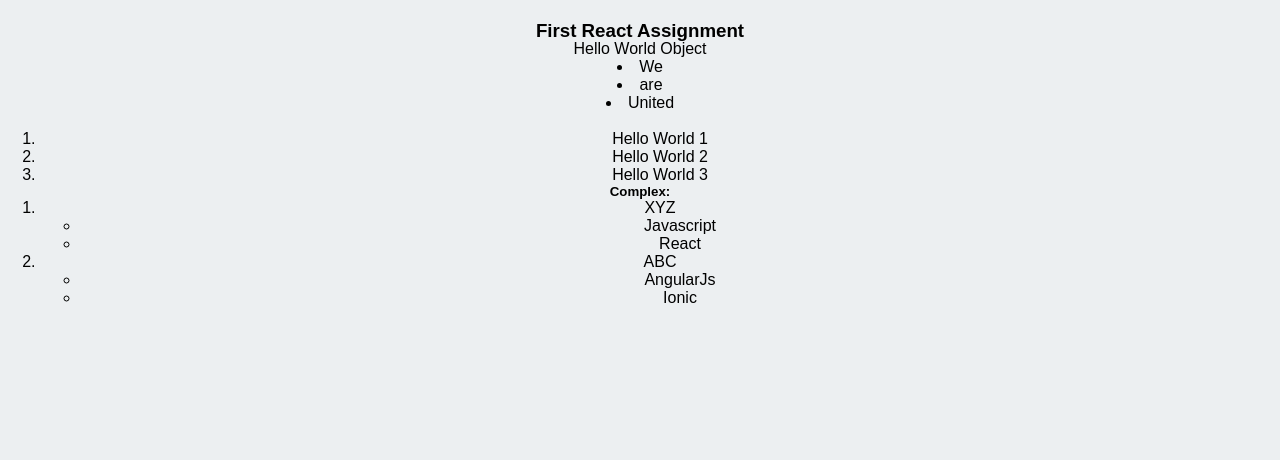
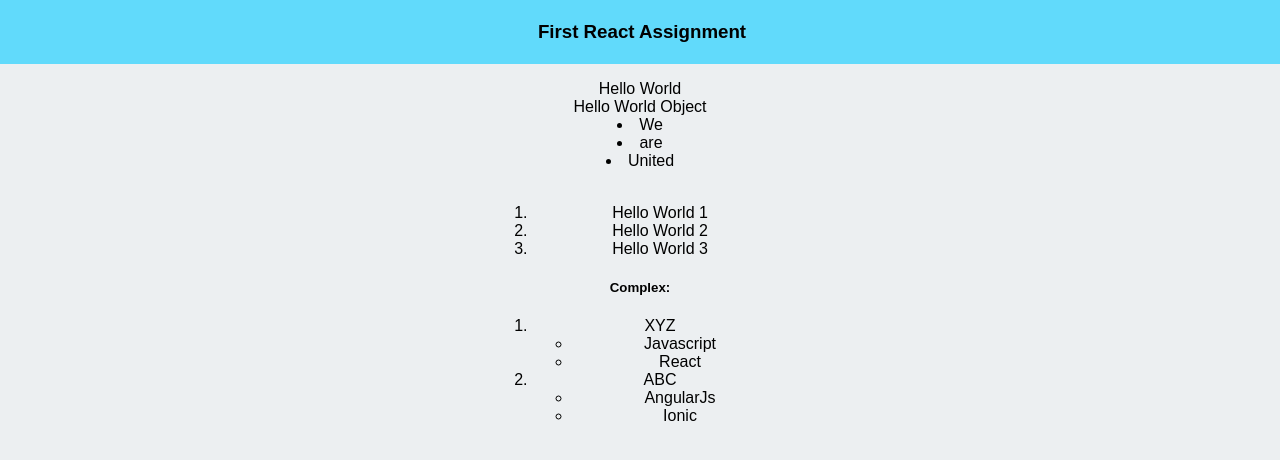
Before and after one commit to omerkhan8/React-Tasks, a React (Create React App) app in the folder react-assignment-1/: page / in a window 1280 px wide. Shown: the top 460 px of the page. Built offline with nearby package versions, Linux system fonts and the light colour scheme.

Commit message:
changes in styles

```diff
--- a/react-assignment-1/src/App.css
+++ b/react-assignment-1/src/App.css
@@ -1,10 +1,10 @@
 *{
-  text-align: center;
+  /* text-align: center; */
   background-color:#ECEFF1;
-  margin: 0px;
+  /* margin: 0px; */
 }
 
-.nav{
+#nav{
   width: 100%;
   height: 60px;
   border: 2px solid #61DAFB;
@@ -12,6 +12,16 @@
 }
 h3{
   background-color: inherit;
-  position: relative;
-  top: 20px;
+  /* position: relative;
+  top: 20px; */
 }
+
+ol{
+  width: 20%;
+  margin: 0 auto;
+}
+
+#main{
+  margin: 0 auto;
+  text-align: center;
+}
```
